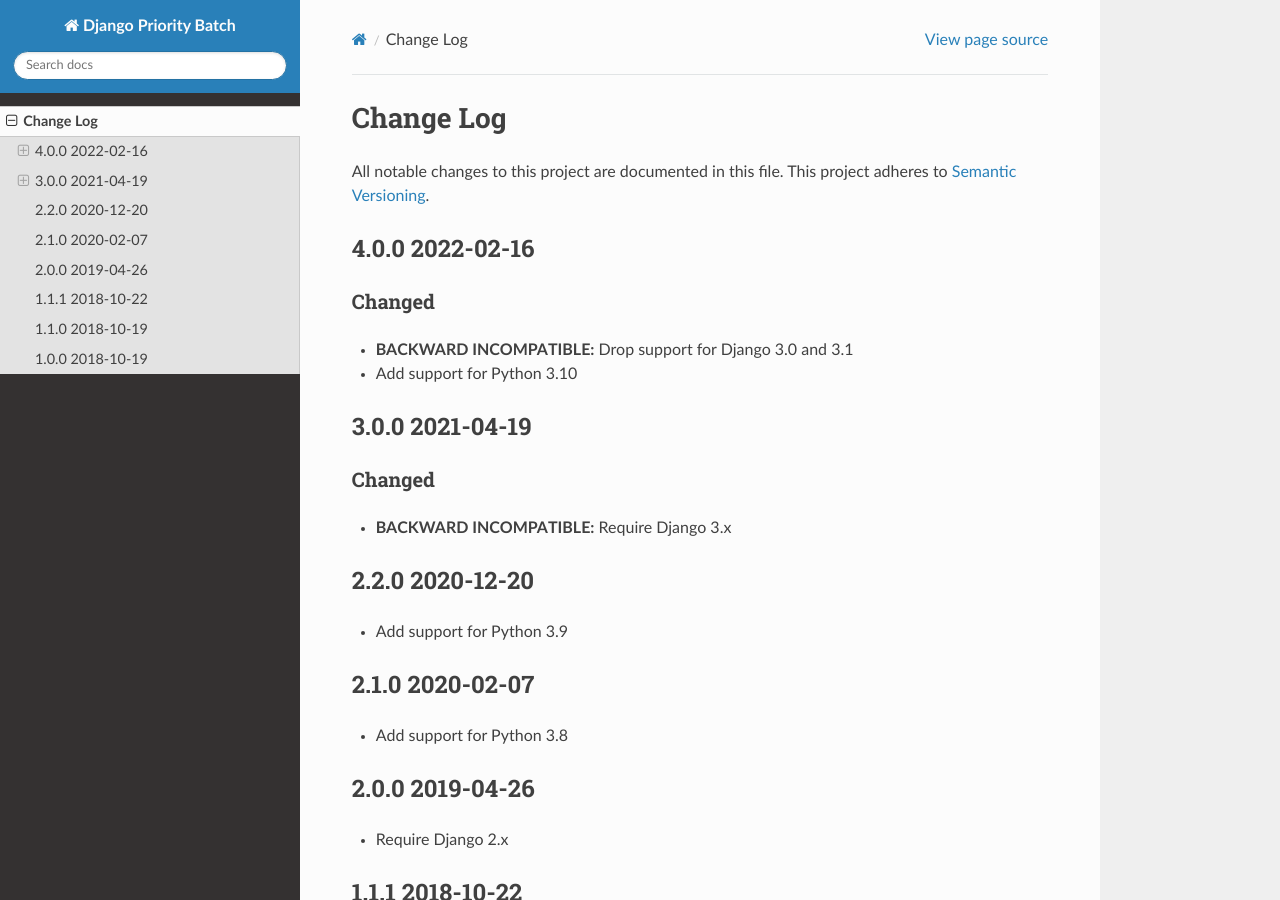
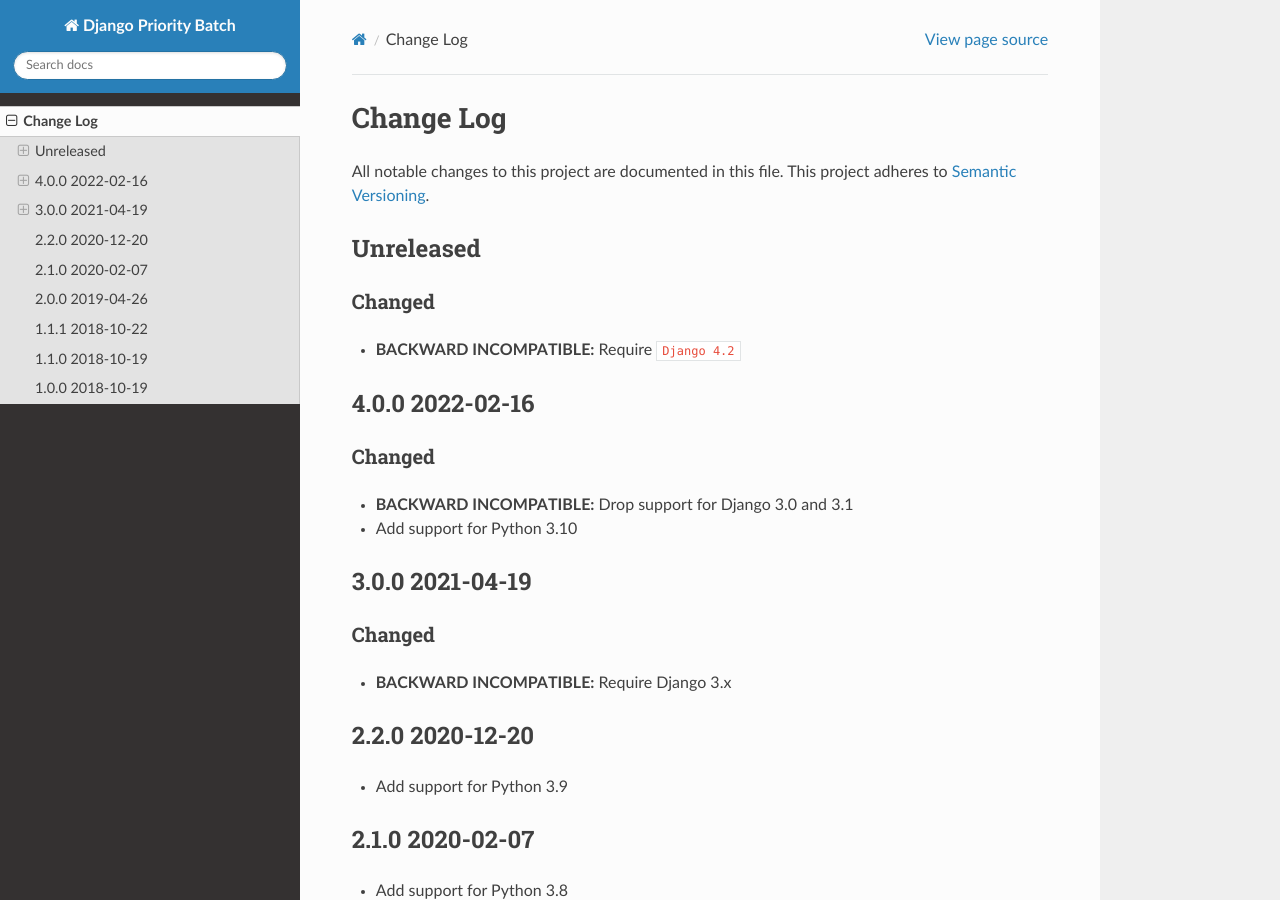
Before and after one commit to genialis/django-priority-batch, a Sphinx documentation site: the page built from docs/CHANGELOG.rst, in a window 1280 px wide and 900 px high. Built offline with Sphinx 7.4.7 and the Read the Docs theme 2.0.0, drawn with Linux system fonts in a browser that asks for light colours.

Commit message:
Require Django 4.2

```diff
--- a/docs/CHANGELOG.rst
+++ b/docs/CHANGELOG.rst
@@ -4,6 +4,15 @@
 
 All notable changes to this project are documented in this file.
 This project adheres to `Semantic Versioning <http://semver.org/>`_.
+
+
+==========
+Unreleased
+==========
+
+Changed
+=======
+- **BACKWARD INCOMPATIBLE:** Require ``Django 4.2``
 
 
 ================
--- a/setup.py
+++ b/setup.py
@@ -27,7 +27,7 @@
     packages=setuptools.find_packages('src'),
     package_dir={'': 'src'},
     python_requires='>=3.6, <3.11',
-    install_requires=['Django~=3.2'],
+    install_requires=['Django~=4.2'],
     extras_require={
         'docs': ['Sphinx', 'sphinx_rtd_theme'],
         'package': ['twine', 'wheel'],
```
